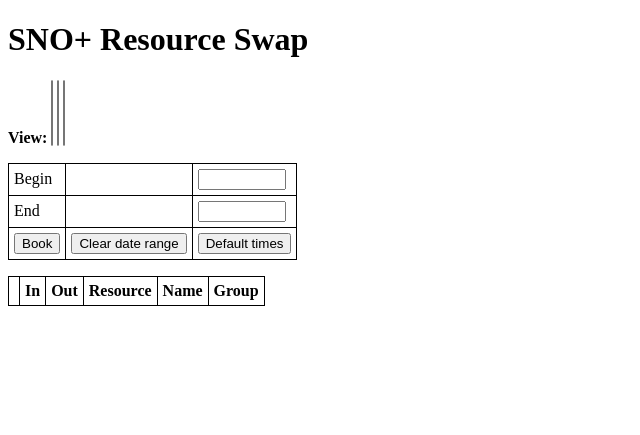
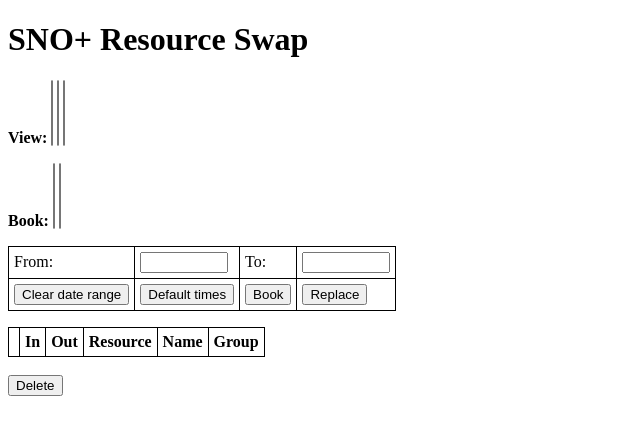
Before and after one commit to tsengj10/snoplusweb, a Django app: template swap/templates/swap/bookings_list.html in a window 1280 px wide. Shown: the top 435 px of the page, without its empty margins (0-640 px from the left). Run offline with Django 3.2, Linux system fonts and the light colour scheme; the template is opened without the code that fills it, so the values that code supplies are empty; parts of the project's set-up code (start-up, migrations or seed data) failed here and were passed over; some libraries are stand-ins or nearby versions.

Commit message:
separate booking functions

```diff
--- a/swap/templates/swap/bookings_list.html
+++ b/swap/templates/swap/bookings_list.html
@@ -69,21 +69,23 @@ table tbody tr td.selected a.ui-state-default {
 </p>
 
 <p>
+<b>Book:</b>
+<select id='book_resource' multiple='multiple'></select>
+<select id='book_user' multiple='multiple'></select>
+<br>
 <table class='tboxed' border="1">
 <tr>
-  <td>Begin</td>
-  <td id='startdate'></td>
+  <td id='startdate'>From:</td>
   <td><input id='starttime' class='tpicker' type='text'></td>
-</tr>
-<tr>
-  <td>End</td>
-  <td id='stopdate'></td>
+  <td id='stopdate'>To:</td>
   <td><input id='stoptime' class='tpicker' type='text'></td>
 </tr>
 <tr>
-  <td><button id='request_button'>Book</button></td>
   <td><button id='clear_date'>Clear date range</button></td>
   <td><button id='clear_time'>Default times</button></td>
+  <td><button id='request_button'>Book</button></td>
+  <td><button id='replace_button'>Replace</button></td>
+</tr>
 </table>
 
 <p id="messages"></p>
@@ -94,16 +96,24 @@ table tbody tr td.selected a.ui-state-default {
 <tbody id='details'>
 </tbody>
 </table>
+<br>
+<button id='delete_button'>Delete</button>
 </p>
 
 {% endblock %}
 {% block scripts %}
 <script>
 
+var is_superuser = false;
+var is_admin = false;
+var user_pk = 0;
+var user_name = '';
+
 // configuration information
 var resources = [];
 var users = [];
 var groups = [];
+var admin_groups = [];
 
 // to add, busy_days[new Date()] = tooltip
 // (actually should use moment objects instead?)
@@ -128,6 +138,10 @@ var dsbegin = null; // Date (use getTime to compare)
 var dsend = null;
 var dtformat = 'ddd D MMM YYYY H:mm z'; // moment.tz format string
 var dformat = 'ddd D MMM YYYY'; // moment.tz format string
+
+// previous default times, so can tell whether it's been changed explicitly
+var old_default_begin = "";
+var old_default_end = "";
 
 // ways to update the displayed calendar
 //   call whenever there is new data, or change display (such as timezone or resource list)
@@ -164,7 +178,7 @@ function update_bookings() {
                         dt0.format(dtformat) + '</td><td>' +
                         dt1.format(dtformat) + '</td><td>' +
                         resources[d.r].n + '</td><td>' +
-                        users[d.u].n + '</td><td>' +
+                        users[d.u].fn + '</td><td>' +
                         groups[d.g].n + '</td></tr>');
     //var daybook = dt0.isSame(dt1, 'day'); // color anyway (even if 0-length booking!)
     while (!dt0.isAfter(dt1, 'day')) {
@@ -219,9 +233,9 @@ function update_selection() {
 
 // set default time of first resource in current timezone
 function update_resource_selection() {
-  var r = $('#select_resource').prop('value');
+  var r = $('#book_resource').prop('value');
   //console.log('update_resouce_selection ' + r);
-  if (r == null) return;
+  if (r != null && r != '') {
     var rpk = parseInt(r);
     // only change if not explicitly set before
     var v = $('#starttime').prop('value');
@@ -234,6 +248,8 @@ function update_resource_selection() {
       old_default_end = parseTimeStringZone(resources[rpk].det, resources[rpk].dz, currentzone);
       $('#stoptime').prop('value', old_default_end);
     }
+  }
+  check_request_conditions();
 }
 
 function reload_bookings() {
@@ -270,6 +286,21 @@ function fill_bookings(data) {
   update_bookings();
   // need to do a deep copy of data to current_data;
   // or change update_days to select from persistent selectors
+}
+
+// selected a user, at least one resource, and a date range
+function check_request_conditions() {
+  var v = false;
+  if (dsbegin == null || dsend == null) v = true;
+  if ($('#book_user').val() == null) v = true;
+  if ($('#book_resource').val() == null) v = true;
+  $('#request_button').button('option', 'disabled', v);
+}
+
+function check_replace_conditions() {
+}
+
+function check_delete_conditions() {
 }
 
 $.datepicker.setDefaults({
@@ -332,9 +363,6 @@ $.ajaxSetup({
 // {'username':'username','password':'password',
 //  'csrfmiddlewaretoken':'CSRF-TOKEN-V<U+200C><U+200B>ALUE'} –
 
-var old_default_begin = "";
-var old_default_end = "";
-
 $(document).ready(function() {
 
   // get configuration information
@@ -347,18 +375,43 @@ $(document).ready(function() {
         'det': d.det,
         'dz': d.dz };
     });
-    data.us.forEach(function(d,j) { users[d.pk] = { 'n': d.name }; });
+    data.us.forEach(function(d,j) {
+      users[d.pk] = { 'n': d.name, 'fn': d.n1 + ' ' + d.n2 };
+      if (d.name == '{{ user }}') {
+        user_pk = d.pk;
+        user_name = d.n1 + ' ' + d.n2;
+        console.log('User pk = ' + user_pk);
+      }
+    });
+    data.gs.forEach(function(d,j) {
+      groups[d.pk] = { 'n': d.name, 'ru': d.ru, 'ra': d.ra };
+      if (d.ra.length > 0) {
+        if (d.u.includes(user_pk)) {
+          is_admin = true;
+          console.log('Is an administrator of ' + d.name);
+        }
+      }
+    });
+
     var hsr = [];
+    var hsru = [];
     // order resources by user group
     for (var i = 0; i < data.gs.length; ++i) {
+      var usable = data.gs[i].u.includes(user_pk);
       var ga = data.gs[i].ru;
       if (ga.length > 0) {
-        hsr.push('<optgroup label="' + data.gs[i].name + '">');
+        var s = '<optgroup label="' + data.gs[i].name + '">';
+        hsr.push(s);
+        if (usable) hsru.push(s);
         for (var j = 0; j < ga.length; ++j) {
           var rpk = ga[j];
-          hsr.push('<option value=' + rpk + '>' + resources[rpk].n + '</option>');
+          s = '<option value=' + rpk + '>' + resources[rpk].n + '</option>';
+          hsr.push(s);
+          if (usable) hsru.push(s);
         }
-        hsr.push('</optgroup>');
+        s = '</optgroup>';
+        hsr.push(s);
+        hsru.push(s);
       }
     }
     // order users (should be sorted by makeconfig)
@@ -375,7 +428,7 @@ $(document).ready(function() {
 
     $('#select_resource').html(hsr.join('')).multiselect({
       //multiple: false,
-      close: update_resource_selection,
+      close: update_bookings,
       noneSelectedText: 'Select resources',
       selectedText: '# of # resources',
       selectedList: 1
@@ -392,20 +445,39 @@ $(document).ready(function() {
       header: "Select timezone",
       selectedList: 1
     });
+
+    $('#book_resource').html(hsru.join('')).multiselect({
+      close: update_resource_selection,
+      noneSelectedText: 'Select resources',
+      selectedText: '# of # resources',
+      selectedList: 1
+    }).multiselectfilter();
+
+    // superusers and admin potentially can book any user into resources,
+    // while users really only book one's own behalf
+    var bulist = (is_superuser || is_admin) ? hsu.join('') :
+                 '<option value=' + user_pk + '>' + user_name + '</option>';
+    $('#book_user').html(bulist).multiselect({
+      close: check_request_conditions,
+      multiple: false,
+      noneSelectedText: 'Select user',
+      selectedList: 1
+    });
+    $('#book_user').val(user_pk);
+    $('#book_user').multiselect('refresh');
+
     currentzone = data.tzs[0];
     $('#select_tz').val(currentzone); // initial timezone
     $('#select_tz').multiselect("refresh");
     $('#clear_date').button();
     $('#clear_time').button();
-    $('#request_button').button();
+    $('#request_button').button({ disabled: true });
+    $('#replace_button').button({ disabled: true });
+    $('#delete_button').button({ disabled: true });
 
     // set default value based on group (but may not exist)
     $('#starttime').prop('value', old_default_begin);
     $('#stoptime').prop('value', old_default_end);
-
-    data.gs.forEach(function(d,j) {
-      groups[d.pk] = { 'n': d.name, 'ru': d.ru, 'ra': d.ra };
-    });
 
     var dt = new Date();
     var t = moment.tz([ dt.getFullYear(), dt.getMonth(), 1 ], currentzone);
@@ -463,12 +535,21 @@ $(document).ready(function() {
     reload_bookings();
   });
 
+  $('#replace_button').click(function() {
+    console.log('Replace button pressed');
+  });
+
+  $('#delete_button').click(function() {
+    console.log('Delete button pressed');
+  });
+
   $('#clear_date').click(function() {
     dsbegin = null;
     dsend = null;
-    $('#startdate').html('');
-    $('#stopdate').html('');
+    $('#startdate').html('From:');
+    $('#stopdate').html('To:');
     update_selection();
+    check_request_conditions();
   });
 
   $('#clear_time').click(function() {
@@ -558,8 +639,9 @@ $(document).ready(function() {
         dsend = dst;
       }
       update_selection();
-      if (dsbegin != null) $('#startdate').html(moment.tz(dsbegin, currentzone).format(dformat));
-      if (dsend != null) $('#stopdate').html(moment.tz(dsend, currentzone).format(dformat));
+      if (dsbegin != null) $('#startdate').html('From: ' + moment.tz(dsbegin, currentzone).format(dformat));
+      if (dsend != null) $('#stopdate').html('To: ' + moment.tz(dsend, currentzone).format(dformat));
+      check_request_conditions();
     }
   });
 
```
Lines whose indentation alone changed are shown as unchanged.
